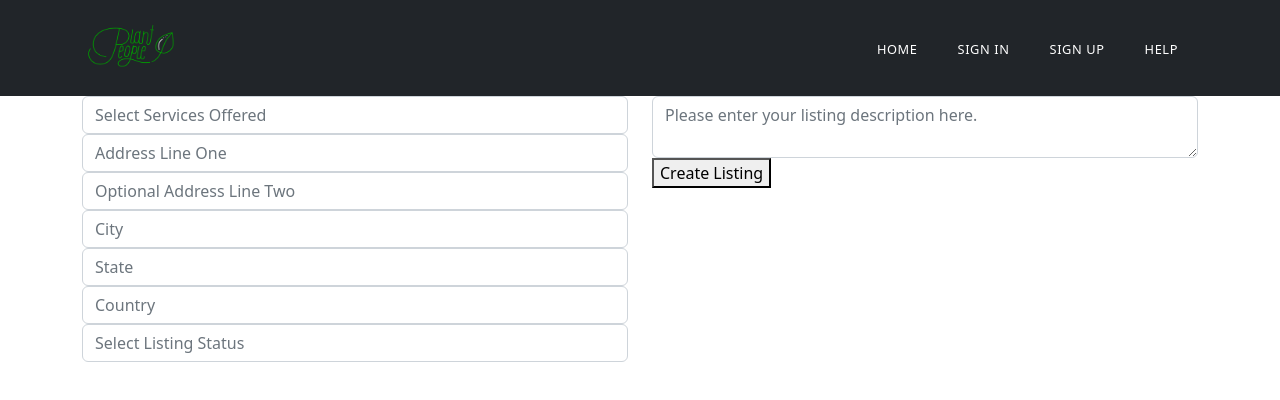
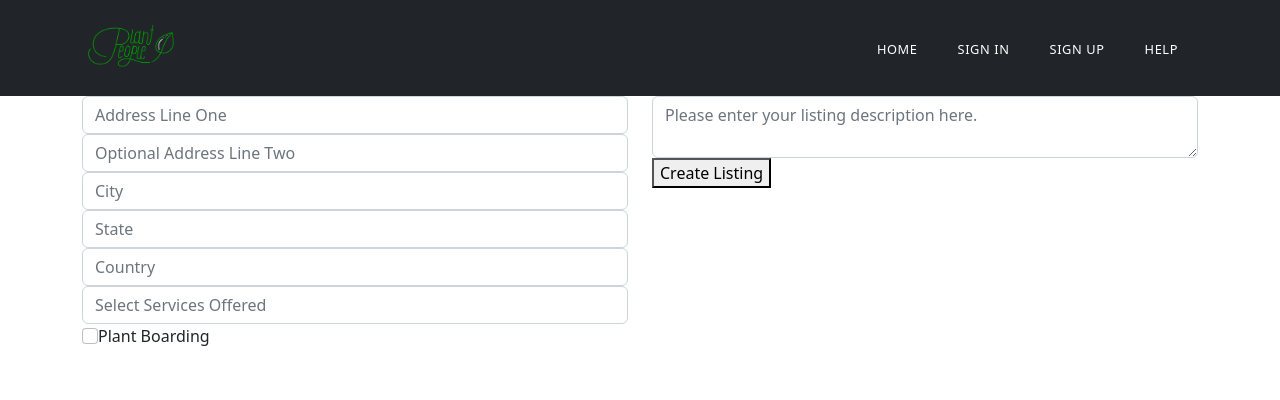
Before and after one commit to smcconaha/plant-people-frontend, a React (Create React App) app in the folder plants/: page /listing in a window 1280 px wide. Shown: the top 400 px of the page. Built offline with nearby package versions, Linux system fonts and the light colour scheme.

Commit message:
Corrected logout bug

```diff
--- a/plants/src/components/Listing.js
+++ b/plants/src/components/Listing.js
@@ -17,15 +17,6 @@ const Listing = () => {
             {/* <form onSubmit={handleListingCreate}> */}
                 <div className='row'>
                     <div className='col-md-6 col-xs-12'>
-                        <input
-                            id='service'
-                            type='text'
-                            className='form-control'
-                            placeholder='Select Services Offered'
-                            name='user_service'
-                            required
-                        />
-                        <div className='line'></div>
                         <input
                             id='address_line_one'
                             type='text'
@@ -69,13 +60,24 @@ const Listing = () => {
                         />
                         <div className='line'></div>
                         <input
-                            id='status'
+                            id='service'
                             type='text'
                             className='form-control'
+                            placeholder='Select Services Offered'
+                            name='user_service'
+                            required
+                        />
+                        <div className='line'></div>
+                        <input
+                            id='flexCheckChecked'
+                            value='Plant Boarding'
+                            type='checkbox'
+                            className='form-check-input'
                             placeholder='Select Listing Status'
                             name='listing_status'
                             required
                         />
+                        <label className="form-check-label" for="flexCheckDefault">Plant Boarding</label>
                         <div className='line'></div>
                     </div>
                     <div className='col-md-6 col-xs-12'>
--- a/plants/src/components/Navbar.js
+++ b/plants/src/components/Navbar.js
@@ -1,12 +1,20 @@
 import React from 'react';
 import { Link } from 'react-router-dom';
 import { useGlobalState } from '../context/GlobalState';
-import authService from '../services/auth.service';
+import AuthService from '../services/auth.service';
 import largeLogo from './../images/full_logo.png';
+import { useNavigate } from 'react-router-dom';
 
 
 function Navbar () {
   const [ state, dispatch ] = useGlobalState();
+  let navigate = useNavigate();
+
+  function Logout() {
+    navigate("/");
+    AuthService.logout();
+    window.location.reload();
+  }
 
   return (
     <div>
@@ -45,11 +53,8 @@ function Navbar () {
                   {
                     state.currentUser && (
                       <li className="nav-item">
-                        <Link to='/' className="nav-link"
-                          onClick={() => {
-                            localStorage.clear()
-                            window.location.reload()
-                          }}>Log Out</Link>
+                        <a href="#" className="nav-link"
+                          onClick={Logout}>Log Out</a>
                       </li>
                     )
                   }
```
